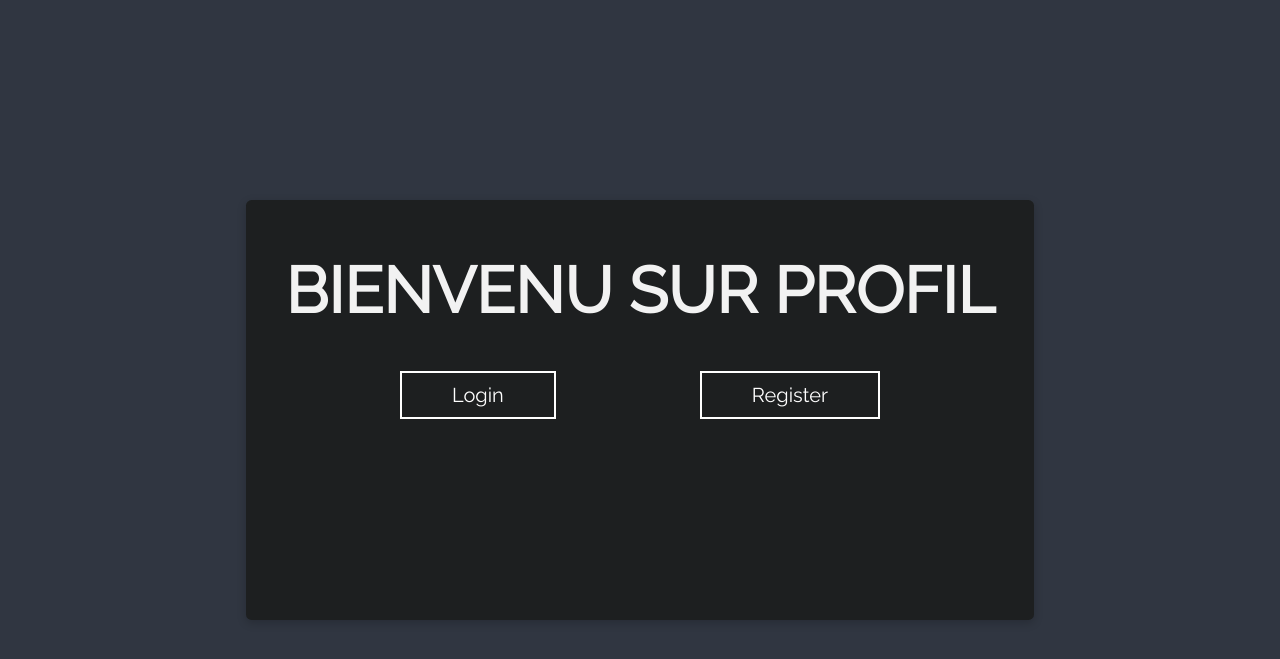
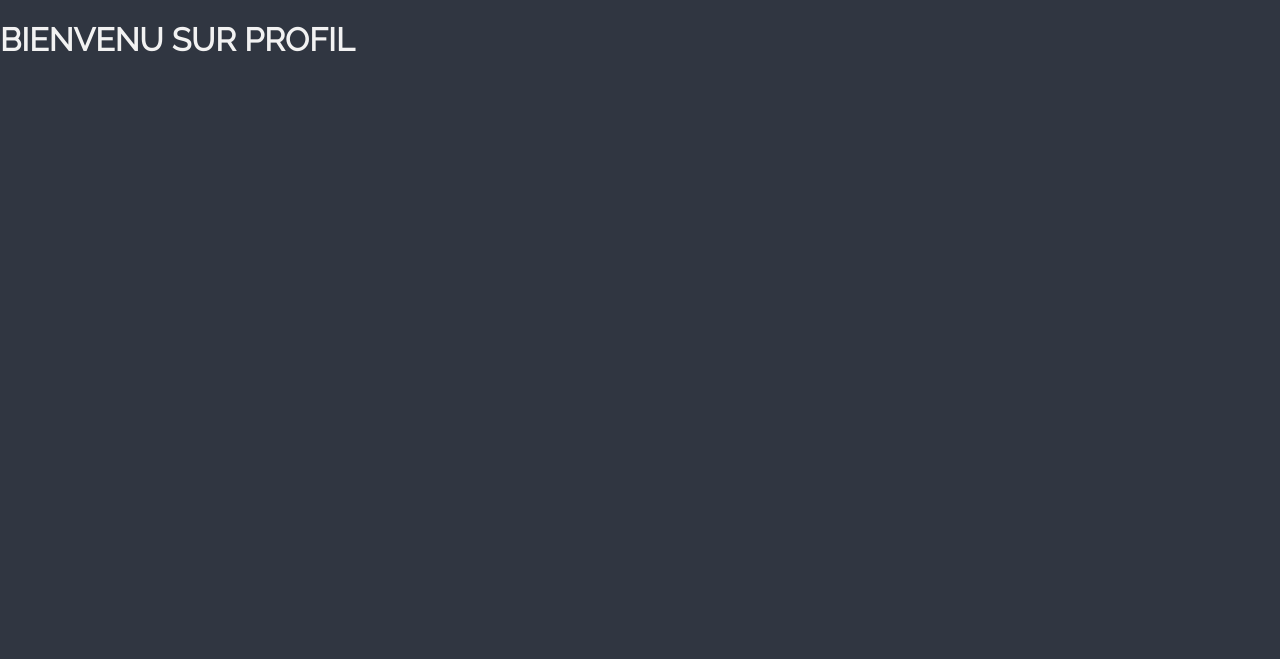
Before and after one commit to Caltus124/django_profil_app, a Django app: template template/home.html in a window 1280 px wide. Shown: the top 659 px of the page. Run offline with Django 3.2, Linux system fonts and the light colour scheme; the template is opened without the code that fills it, so the values that code supplies are empty.

Commit message:
register v2

```diff
--- a/template/home.html
+++ b/template/home.html
@@ -14,38 +14,9 @@
             color: #F2F2F2;
             background-color: #303641;
         }
-        #home_first_div{
-            width: 60%;
-            height: 50vh;
-            margin: auto;
-            margin-top: 25vh;
-            background-color: #1D1F20;
-            border-radius: 0.35em;
-            box-shadow: 0 3px 10px 0 rgba(0, 0, 0, 0.2);
-            padding: 10px;
-        }
-        #home_first_div h1{
-            text-align: center;
-            font-size: 4em;
-        }
-        #home_first_div a{
-            border: 2px solid white;
-            padding: 10px 50px 10px 50px;
-            color: white;
-            text-decoration: none;
-            font-size: 20px;
-        }
-        #home_sec_div{
-            display: flex;
-            justify-content: space-evenly;
-        }
         </style>
         <div id="home_first_div">
             <h1>BIENVENU SUR PROFIL</h1>
-            <div id="home_sec_div">
-                <a href="/login">Login</a>
-                <a href="/register">Register</a>
-            </div>
         </div>
     </body>
 </html>
```
Also changed, not shown: django_profil_app/forms.py (deleted, +0 -13 lines), django_profil_app/views.py (+8 -9 lines), template/register.html (+4 -15 lines), db.sqlite3.
